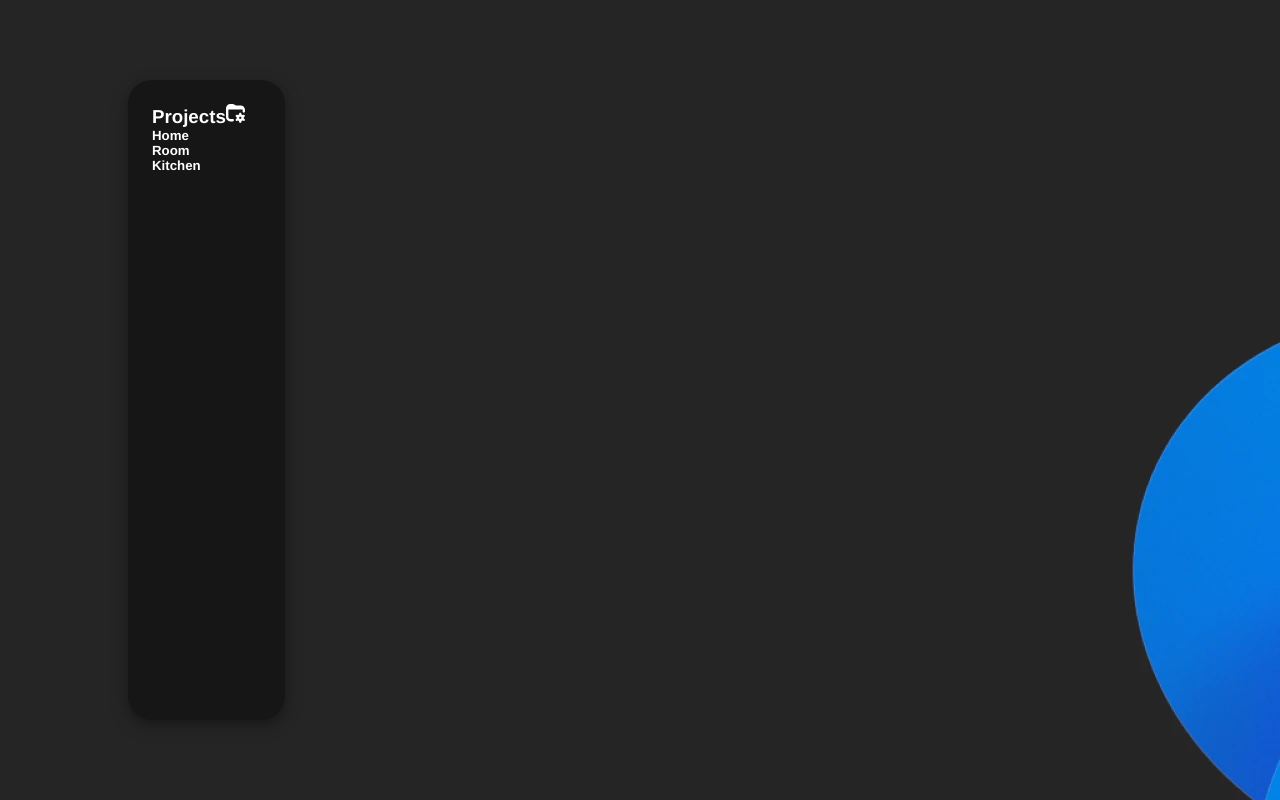
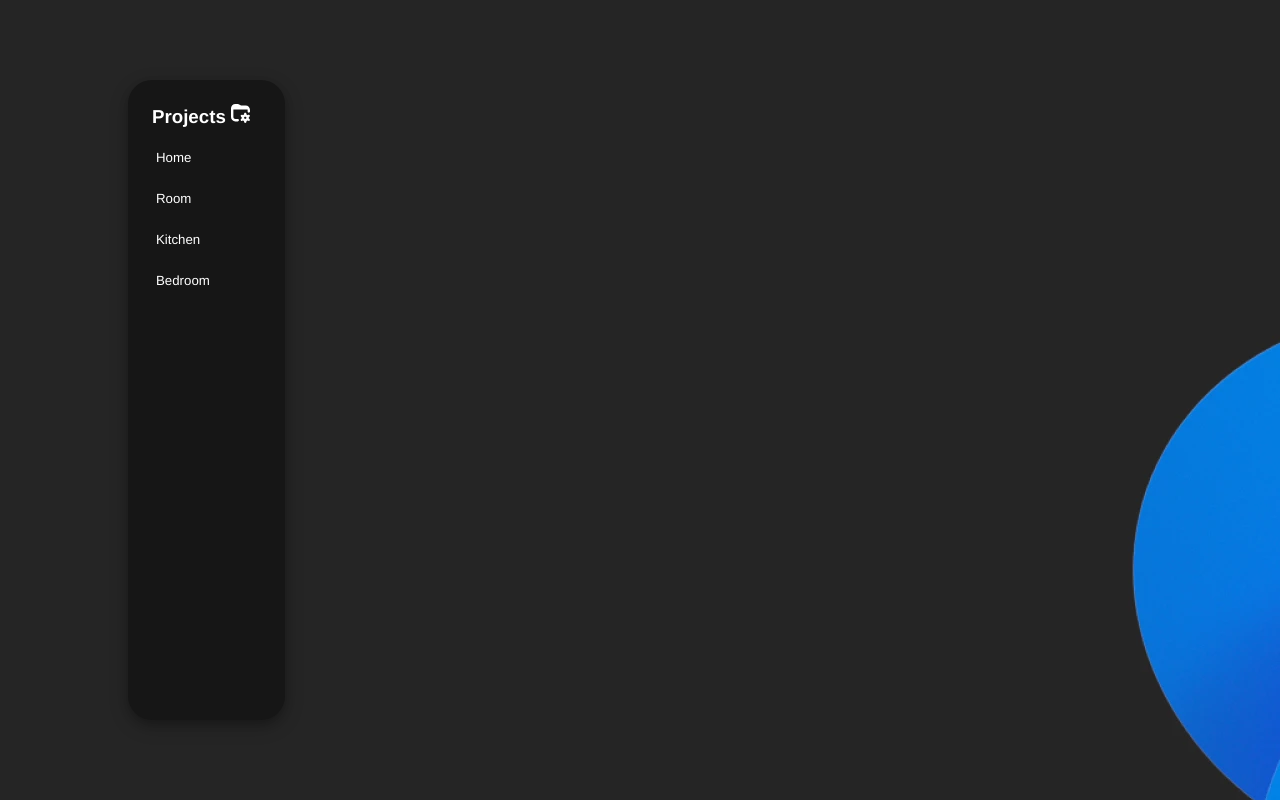
Before and after one commit to haristotle3/odin-todo-list, a website built with webpack: page src/template.html in a window 1280 px wide. Built offline with nearby package versions, Linux system fonts and the light colour scheme.

Commit message:
Implement and test ProjectsListDomHandler

```diff
--- a/src/index.js
+++ b/src/index.js
@@ -7,6 +7,7 @@ import ProjectsListDOMHandler from "./projectsListDOMHandler.js";
 const PJ = new Project(`Home`);
 const PJ2 = new Project(`Room`);
 const PJ3 = new Project(`Kitchen`);
+const PJ4 = new Project(`Bedroom`);
 
 const PL = new ProjectsList();
 PL.addProject(PJ);
@@ -14,3 +15,5 @@ PL.addProject(PJ2);
 PL.addProject(PJ3);
 
 const PLDM = new ProjectsListDOMHandler(PL);
+PL.addProject(PJ4);
+PLDM.refresh();
--- a/src/project.js
+++ b/src/project.js
@@ -17,6 +17,10 @@ export default class Project {
     this.todoItems = this.todoItems.filter((element) => element.id !== todoId);
   }
 
+  getID() {
+    return this.id;
+  }
+
   getName() {
     return this.name;
   }
--- a/src/projectsListDOMHandler.js
+++ b/src/projectsListDOMHandler.js
@@ -9,7 +9,7 @@ export default class ProjectsListDOMHandler {
     this.projListDiv.classList.add("project-list");
 
     this.projectHeading = document.createElement("h3");
-    this.projectHeading.textContent = "Projects";
+    this.projectHeading.textContent = "Projects ";
 
     this.projectHeadIcon = document.createElement("img");
     this.projectHeadIcon.src = projectIcon;
@@ -26,14 +26,13 @@ export default class ProjectsListDOMHandler {
     this.removeProjectTitles();
 
     // get all project titles
-    const projectTitles = this.projLists
-      .getAllProjects()
-      .map((proj) => proj.getName());
+    const projectTitles = this.projLists.getAllProjects();
 
     // display all project titles in the project-list div
-    projectTitles.forEach((projName) => {
+    projectTitles.forEach((proj) => {
       const projHeading = document.createElement("h5");
-      projHeading.textContent = projName;
+      projHeading.textContent = proj.getName();
+      projHeading.dataset.projID = proj.getID();
       this.projListDiv.appendChild(projHeading);
     });
 
--- a/src/styles.css
+++ b/src/styles.css
@@ -37,3 +37,15 @@ img[src$="svg"] {
   height: 19px;
   width: 19px;
 }
+
+.project-list > h5 {
+  margin: 18px 0;
+  padding: 4px;
+  font-weight: 100;
+  border-radius: 8px;
+}
+
+.project-list > h5:hover {
+  background-color: rgba(85, 85, 85, 0.85);
+  cursor: pointer;
+}
```
